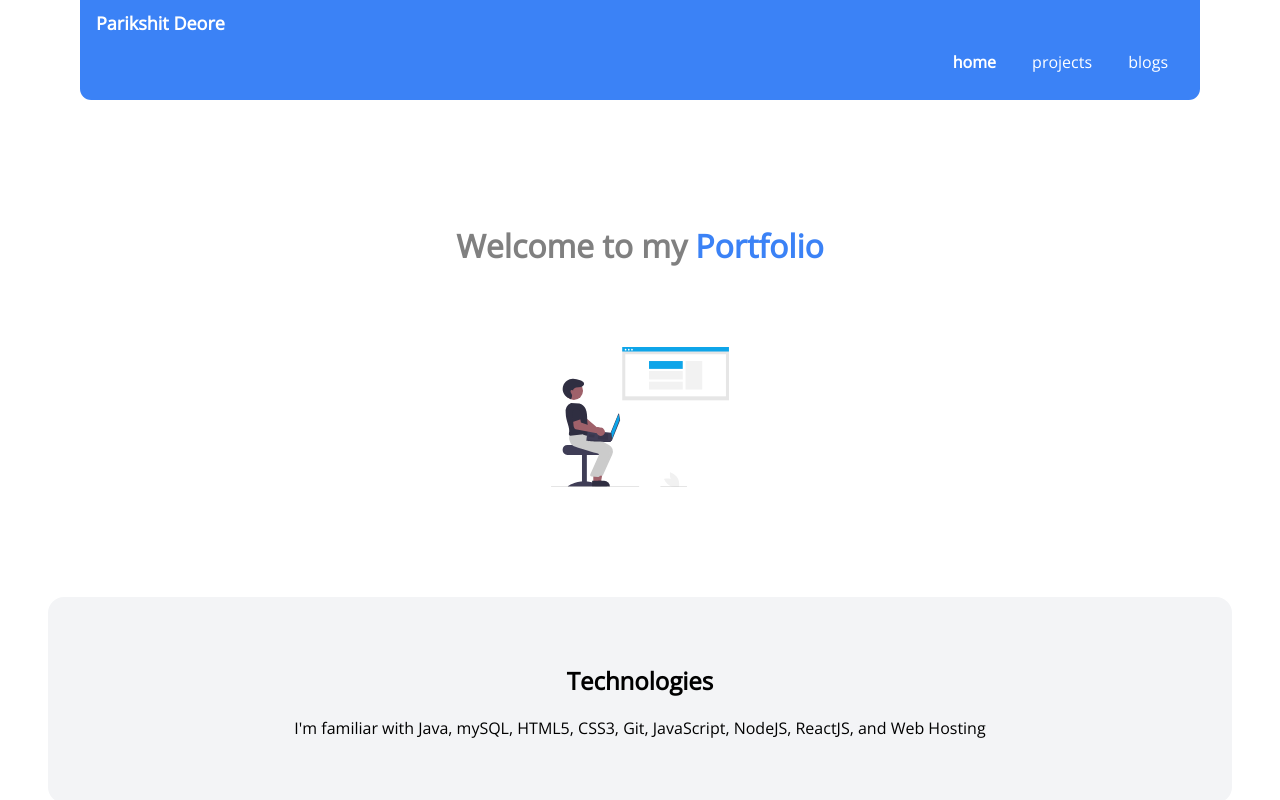
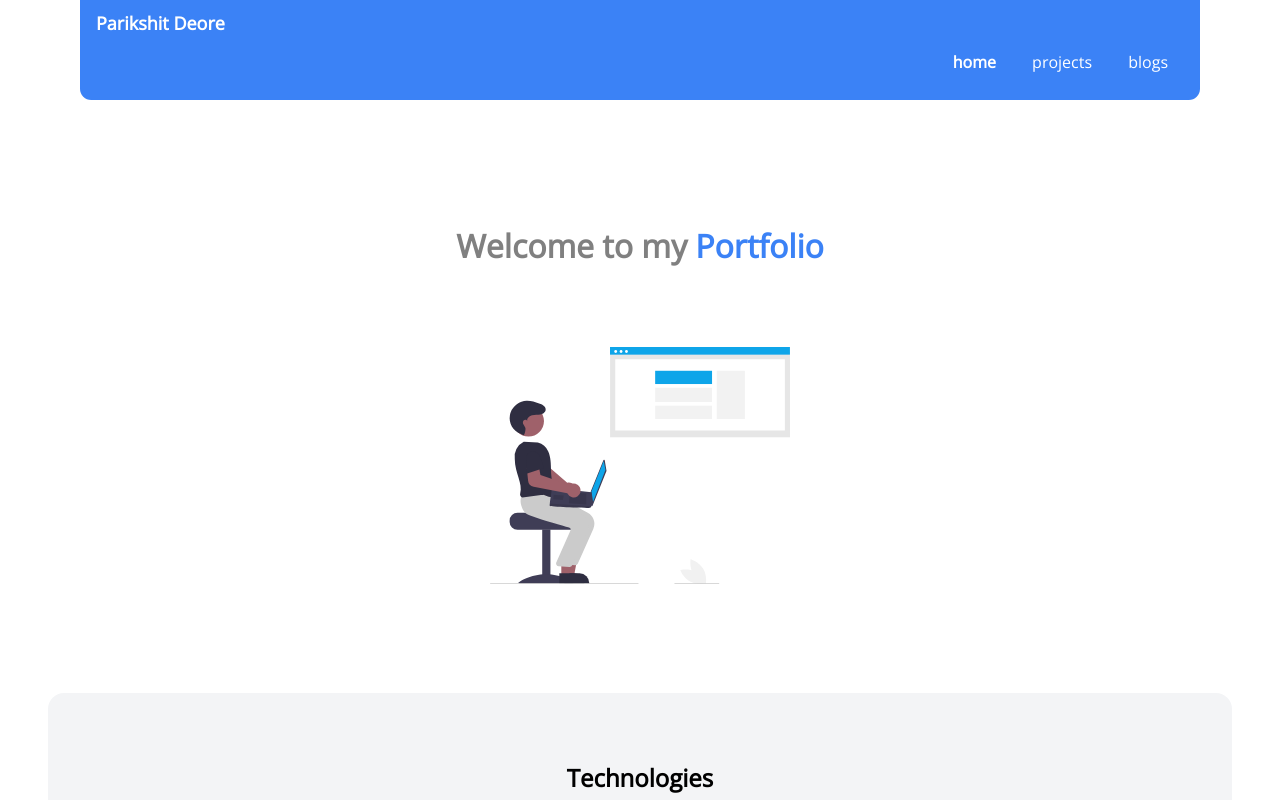
Before and after one commit to Parikshitdeore/Parikshit-Deore-portfolio, a plain HTML site: page index.html in a window 1280 px wide. Shown: the top 800 px of the page. Drawn offline with nearby package versions, Linux system fonts and the light colour scheme.

Commit message:
Update styles.css

```diff
--- a/styles.css
+++ b/styles.css
@@ -47,7 +47,7 @@ padding: 2rem;
 }
 
 .heading-img{
-    max-width: 15%;
+    max-width: 300px;
     margin: auto;
     display: block;
     padding-top: 5rem;
```
